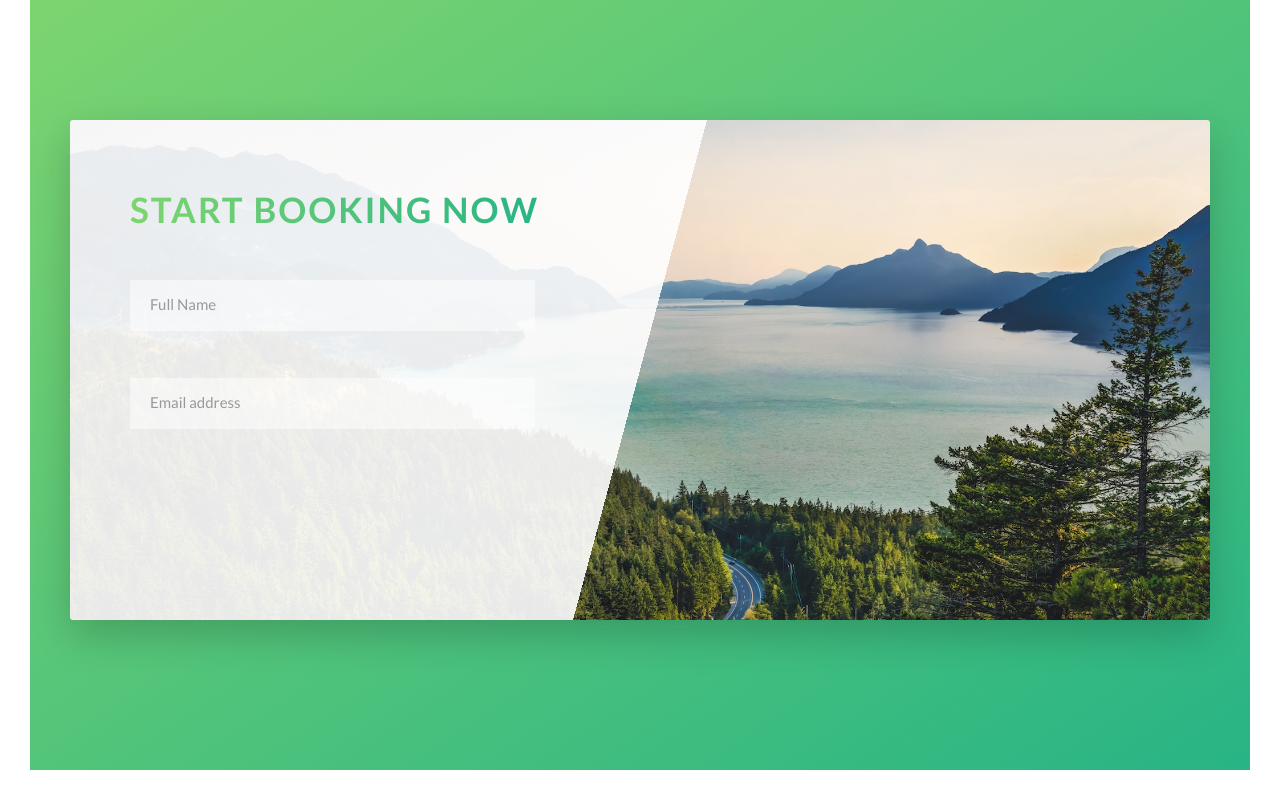
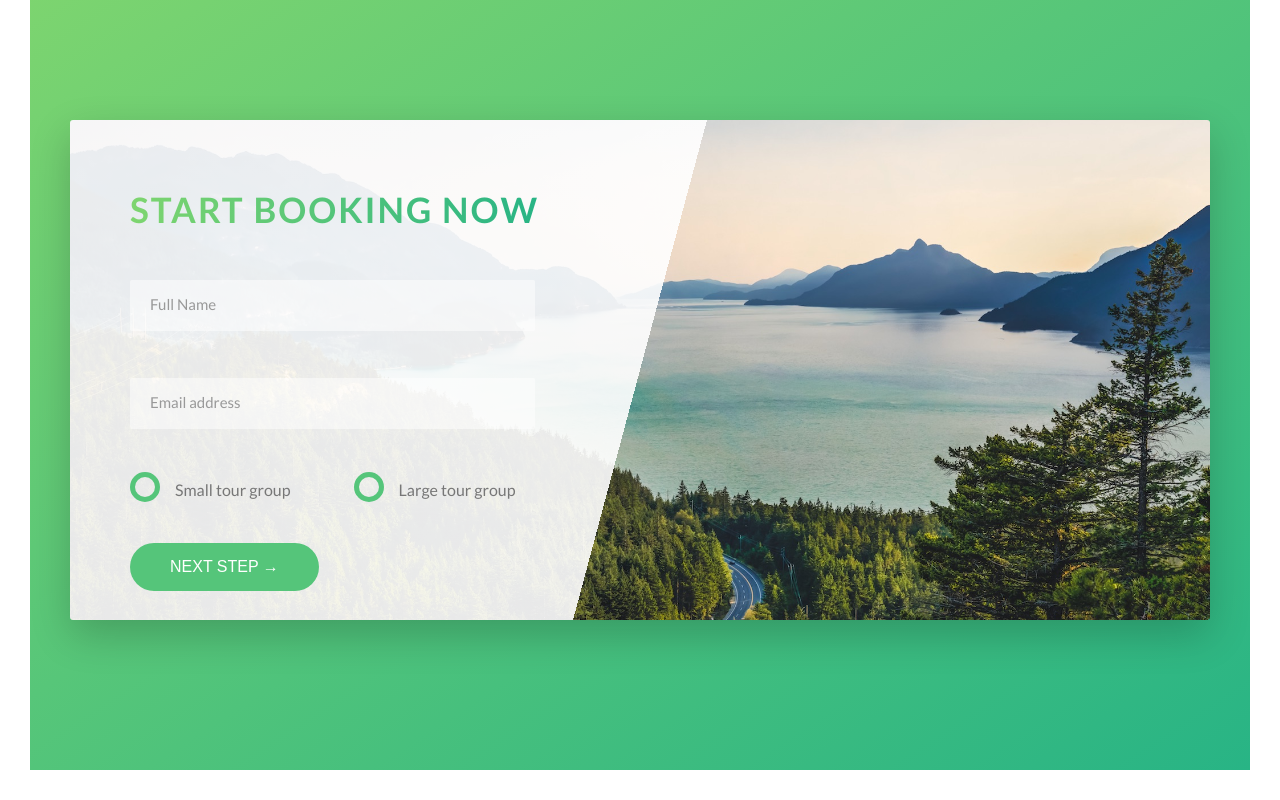
Before and after one commit to hsnu510514/Natours, a website: page index.html in a window 1280 px wide. Shown: the part 4686-5486 px from the top of the page. Drawn offline with Linux system fonts and the light colour scheme.

Commit message:
radio animation

```diff
--- a/index.html
+++ b/index.html
@@ -304,6 +304,26 @@
 								<input type="email" class="form__input" placeholder="Email address" id="email" required>
 								<label for="email" class="form__label">Email address</label>
 							</div>
+
+							<div class="form__group u-margin-bottom-medium">
+								<div class="form__radio-group">
+									<input type="radio" class="form__radio-input" id="small" name="size">
+									<label for="small" class="form__radio-label">
+										<span class="form__radio-button"></span>
+										Small tour group
+									</label>
+								</div>
+								<div class="form__radio-group">
+									<input type="radio" class="form__radio-input" id="large" name="size">
+									<label for="large" class="form__radio-label">
+										<span class="form__radio-button"></span>
+										Large tour group
+									</label>
+								</div>
+							</div>
+							<div class="form__group">
+								<button class="btn btn--green">Next step &rarr;</button>
+							</div>
 						</form>
 					</div>
 				</div>
--- a/sass/base/_utilities.scss
+++ b/sass/base/_utilities.scss
@@ -1,8 +1,8 @@
-.u-center-text { text-align: center; }
+.u-center-text { text-align: center !important; }
 
-.u-margin-bottom-small { margin-bottom: 1.5rem; }
-.u-margin-bottom-medium { margin-bottom: 4rem; }
-.u-margin-bottom-big { margin-bottom: 8rem; }
+.u-margin-bottom-small { margin-bottom: 1.5rem !important; }
+.u-margin-bottom-medium { margin-bottom: 4rem !important; }
+.u-margin-bottom-big { margin-bottom: 8rem !important; }
 
-.u-margin-top-big { margin-top: 8rem; }
-.u-margin-top-huge { margin-top: 10rem; }
+.u-margin-top-big { margin-top: 8rem !important; }
+.u-margin-top-huge { margin-top: 10rem !important; }
--- a/sass/components/_button.scss
+++ b/sass/components/_button.scss
@@ -1,6 +1,7 @@
 .btn {
+  &,
   &:link,
-  &-visited {
+  &:visited {
     text-transform: uppercase;
     text-decoration: none;
     padding: 15px 40px;
@@ -8,6 +9,11 @@
     border-radius: 100px;
     transition: all .2s;
     position: relative;
+    font-size: $default-font-size;
+
+    // CHNAGE FOR THE <BUTTON> ELEMENT
+    border: none;
+    cursor: pointer;
   }
 
   &:hover {
@@ -20,7 +26,8 @@
     }
   }
 
-  &:active {
+  &:active,
+  &:focus {
     transform: translateY(-1px);
     box-shadow: 0 5px 10px rgba($color-black,.2);
   }
--- a/sass/components/_form.scss
+++ b/sass/components/_form.scss
@@ -14,6 +14,7 @@
     border-bottom: 3px solid transparent;
     width: 90%;
     display: block;
+    transition: all .3s;
 
     &:focus {
       outline: none;
@@ -44,4 +45,49 @@
     visibility: hidden;
     transform: translateY(-4rem);
   }
+
+  &__radio-group {
+    width: 49%;
+    display: inline-block;
+    position: relative;
+  }
+
+  &__radio-input {
+    display: none;
+  }
+
+  &__radio-label {
+    font-size: $default-font-size;
+    cursor: pointer;
+    padding-left: 4.5rem;
+  }
+
+  &__radio-button {
+    height: 3rem;
+    width: 3rem;
+    border: 5px solid $color-primary;
+    border-radius: 50%;
+    display: inline-block;
+    position: absolute;
+    top: -.4rem;
+    left: 0;
+
+    &::after {
+      content: "";
+      height: 1.3rem;
+      width: 1.3rem;
+      border-radius: 50%;
+      position: absolute;
+      top: 50%;
+      left: 50%;
+      transform: translate(-50%, -50%);
+      background-color: $color-primary;
+      opacity: 0;
+      transition: opacity .2s;
+    }
+  }
+
+  &__radio-input:checked ~ &__radio-label &__radio-button::after  {
+    opacity: 1;
+  }
 }
```
Also changed, not shown: css/style.css.
